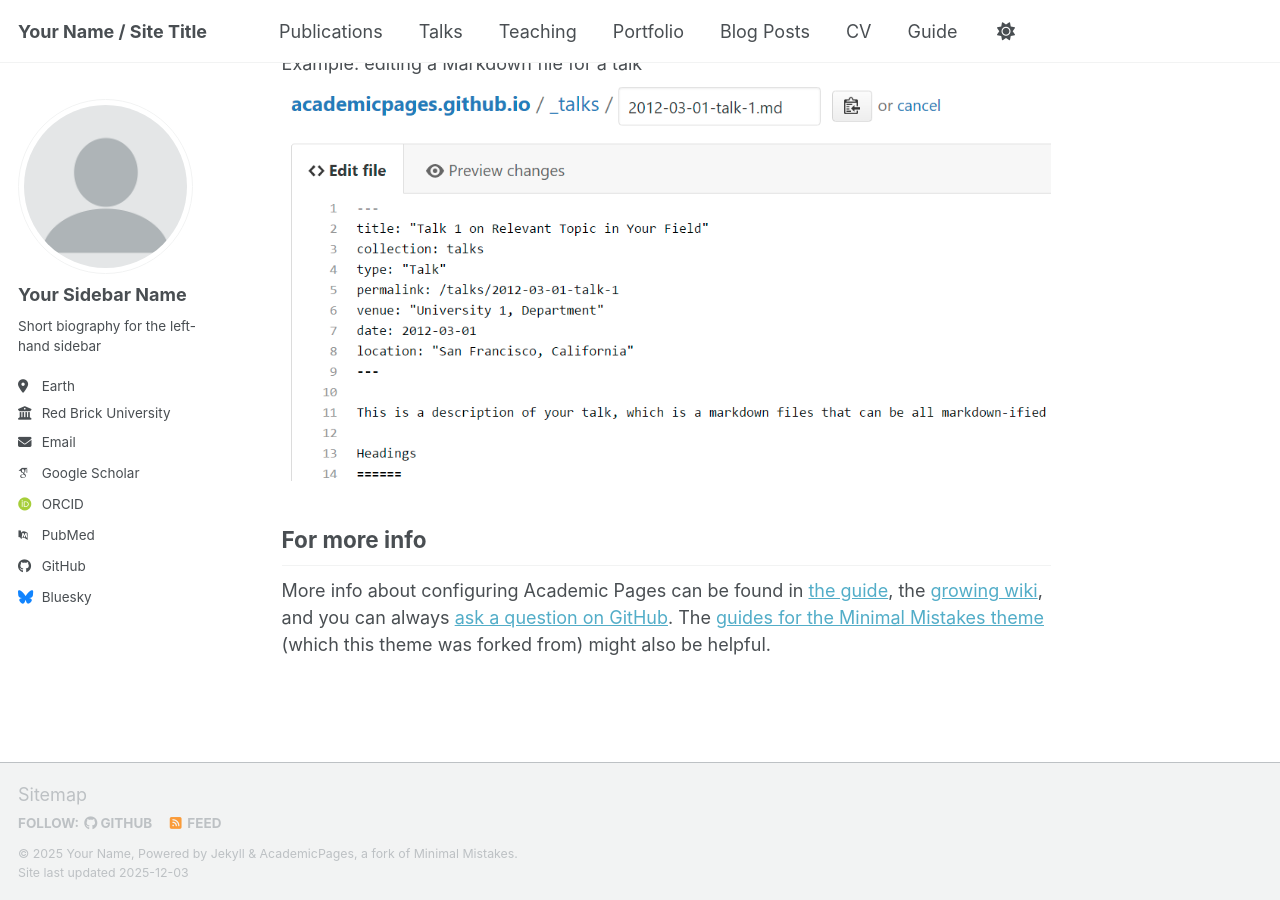
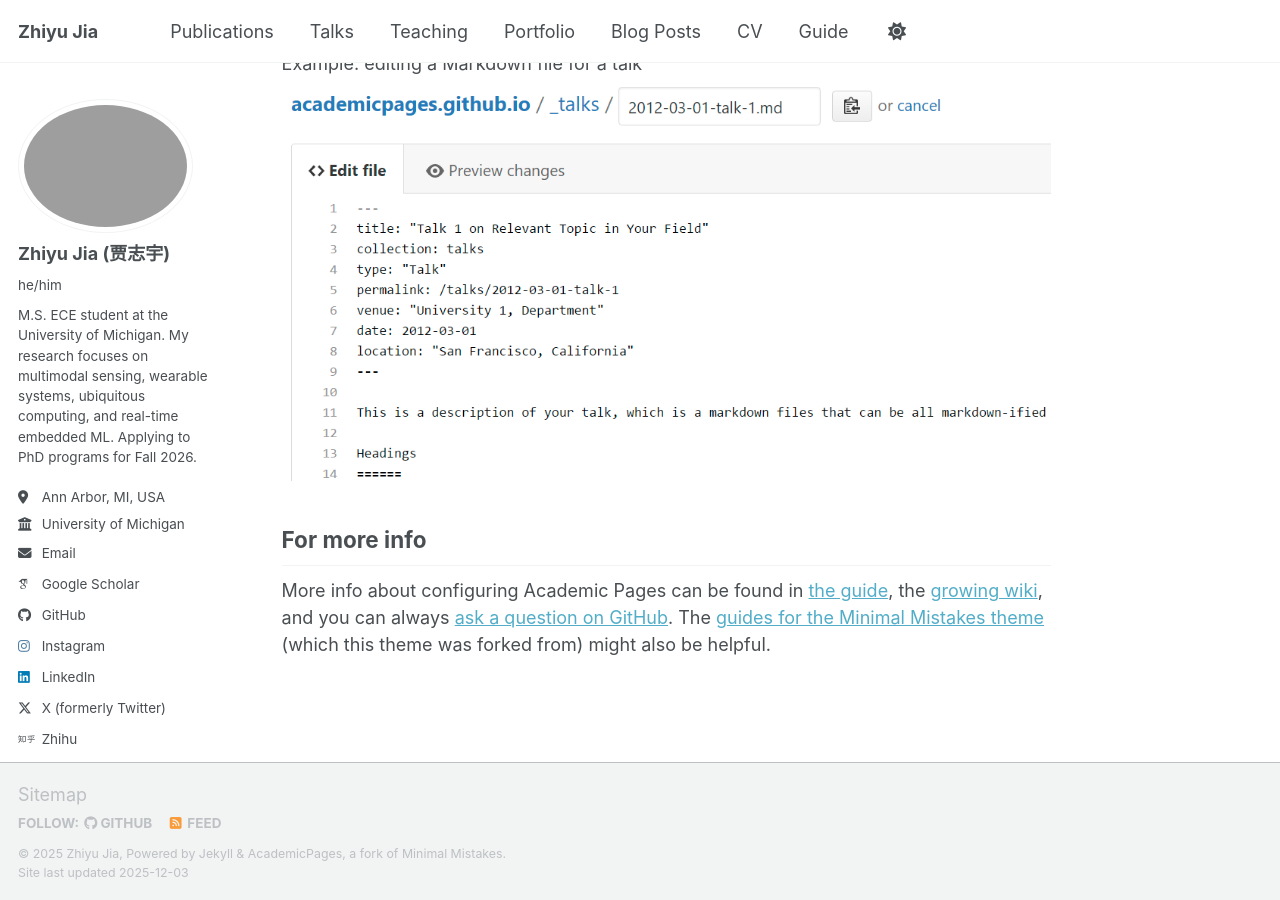
Before and after one commit to jzymichigan/jzymichigan.github.io, a Jekyll site: the page built from _pages/about.md, in a window 1280 px wide and 900 px high, scrolled down 2718 px. Built offline with Jekyll 4.4.1, drawn with Linux system fonts in a browser that asks for light colours; some web fonts are replaced; a script bundle is joined from its source files by our own code; library files that are not in the unit come from our copies; some of the changed lines change nothing that is shown.

Commit message:
Update _config.yml

```diff
--- a/_config.yml
+++ b/_config.yml
@@ -1,170 +1,105 @@
-# Welcome to Jekyll!
-#
-# This config file is meant for settings that affect your entire site, values
-# which you are expected to set up once and rarely need to edit after that.
-# For technical reasons, this file is *NOT* reloaded automatically when you use
-# `jekyll serve -l -H localhost`. If you change this file, please restart the
-# server process.
-
+# =========================================
 # Basic Site Settings
+# =========================================
 locale                   : "en-US"
-site_theme               : "default" # Currently available options are "default", "air"
-title                    : "Your Name / Site Title"
+site_theme               : "default"
+title                    : "Zhiyu Jia"
 title_separator          : "-"
-name                     : &name "Your Name"
-description              : &description "Your Name's academic portfolio"   # Update this with a general description of your site, this is the default if not overridden by a page
-url                      : https://academicpages.github.io # The base hostname & protocol for your site e.g. "https://[your GitHub username].github.io",
-                                                           # or if you already have some other page hosted on Github then use "https://[your GitHub username].github.io/[Your Repo Name]"
-baseurl                  : "" # the subpath of your site, e.g. "/blog"
-repository               : "academicpages/academicpages.github.io"
-
-# Site Author - The following control what appear as part of the author content on the side bar.
-#               If a field is blank the icon and link will not appear, otherwise it will be shown.
-#               Additional customization can be done by editing /_includes/author-profile.html
-author:
-  # Biographic information
-  avatar           : "profile.png"
-  name             : "Your Sidebar Name"
-  pronouns         : # example: "she/her"
-  bio              : "Short biography for the left-hand sidebar"
-  location         : "Earth"
-  employer         : "Red Brick University"
-  uri              : # URL
-  email            : "none@example.org"
-
-  # Academic websites
-  academia         : # URL
-  arxiv            : # URL - Update with the correct link to your profile
-  googlescholar    : "https://scholar.google.com/citations?user=PS_CX0AAAAAJ"
-  inspire-hep      : # URL
-  impactstory      : # URL
-  orcid            : "https://orcid.org/yourorcidurl"
-  semantic         : # URL
-  ssrn             : # URL
-  pubmed           : "https://www.ncbi.nlm.nih.gov/pubmed/?term=john+snow"
-  researchgate     : # URL
-  scopus           : # URL
-  zotero           : # URL
+name                     : &name "Zhiyu Jia"
+description              : &description "Wearable Sensing • Ubiquitous Computing • Embedded Systems"
+url                      : "https://jzymichigan.github.io"   # <--- 改成你的 GitHub Pages 地址
+baseurl                  : ""
+repository               : "yourusername/yourusername.github.io"
 
 
-  # Repositories and software development
-  bitbucket        : # Username - Update with your username on the site
-  codepen          : # Username
-  dribbble         : # Username
-  github           : "academicpages"
-  kaggle           : # Username
-  stackoverflow    : # User number or user number and name (i.e., use "1" or "1/jeff-atwood")
+# =========================================
+# Author Sidebar Profile
+# =========================================
+author:
+  avatar           : "profile.jpg"
+  name             : "Zhiyu Jia (贾志宇)"
+  pronouns         : "he/him"
+  bio              : >
+    M.S. ECE student at the University of Michigan.
+    My research focuses on multimodal sensing, wearable systems,
+    ubiquitous computing, and real-time embedded ML.
+    Applying to PhD programs for Fall 2026.
 
-  # Social media
-  artstation       : # Username
-  bluesky          : "bsky.app" # Replace this with you Bluesky username
-  facebook         : # Username
-  flickr           : # Username
-  foursquare       : # Username
-  goodreads        : # Username
-  google_plus      : # Username
-  keybase          : # Username
-  instagram        : # Username
-  lastfm           : # Username
-  linkedin         : # Username
-  mastodon         : # URL
-  medium           : # URL
-  pinterest        : # Username
-  soundcloud       : # Username
-  steam            : # Username
-  telegram         : # URL
-  tumblr           : # Username
-  twitter          : # Username for X / Twitter
-  vine             : # Username
-  weibo            : # Username
-  wikipedia        : # Username
-  xing             : # Username
-  youtube          : # Username
-  zhihu            : # Username
+  location         : "Ann Arbor, MI, USA"
+  employer         : "University of Michigan"
+  email            : "your_email@umich.edu"
 
-# Publication Category - The following the list of publication categories and their headings
+  # Academic Websites
+  googlescholar    : ""     # fill if you have
+  arxiv            :
+  orcid            :
+  researchgate     :
+  semantic         :
+  academia         :
+
+  # Repositories
+  github           : "yourusername"
+
+  # Social Media
+  linkedin         : "your-linkedin"
+  twitter          : ""
+  zhihu            : ""
+  instagram        : ""
+
+
+# =========================================
+# Publication Categories Display
+# =========================================
 publication_category:
+  manuscripts:
+    title: "Journal Articles"
+  conferences:
+    title: "Conference Papers"
   books:
-    title: 'Books'
-  manuscripts:
-    title: 'Journal Articles'
-  conferences:
-    title: 'Conference Papers'
+    title: "Books"
 
+
+# =========================================
 # Site Settings
-teaser                   :  # filename of teaser fallback teaser image placed in /images/ for social media previews
-breadcrumbs              : false # true, false (default)
+# =========================================
+teaser                   :
+breadcrumbs              : false
 words_per_minute         : 160
 future                   : true
-read_more                : "disabled" # if enabled, adds "Read more" links to excerpts
-talkmap_link             : false      #change to true to add link to talkmap on talks page
+read_more                : "disabled"
+talkmap_link             : false
+
 comments:
-  provider               : # false (default), "disqus", "discourse", "facebook", "google-plus", "staticman", "custom"
-  disqus:
-    shortname            :
-  discourse:
-    server               : # https://meta.discourse.org/t/embedding-discourse-comments-via-javascript/31963 , e.g.: meta.discourse.org
-  facebook:
-    appid                :
-    num_posts            : # 5 (default)
-    colorscheme          : # "light" (default), "dark"
-staticman:
-  allowedFields          : ['name', 'email', 'url', 'message']
-  branch                 : "gh-pages" # "master", "gh-pages"
-  commitMessage          : "New comment."
-  filename               : comment-{@timestamp}
-  format                 : "yml"
-  moderation             : true
-  path                   : "_data/comments/{options.slug}"
-  requiredFields         : ['name', 'email', 'message']
-  transforms:
-    email                : "md5"
-  generatedFields:
-    date:
-      type               : "date"
-      options:
-        format           : "iso8601" # "iso8601" (default), "timestamp-seconds", "timestamp-milliseconds"
+  provider               :
+
 atom_feed:
-  hide                   : false     # change to true to hide the RSS feed in the footer
-  path                   : # blank (default) uses feed.xml
+  hide                   : false
+  path                   :
 
 
-# SEO Related
+# =========================================
+# SEO Settings
+# =========================================
 google_site_verification :
 bing_site_verification   :
-alexa_site_verification  :
 yandex_site_verification :
 
 
-# Social Sharing
-twitter:
-  username               : &twitter
-facebook:
-  username               :
-  app_id                 :
-  publisher              :
-og_image                 :  # Social media default site image
-og_description           :  # Social media default site image description
-# For specifying social profiles
-# - https://developers.google.com/structured-data/customize/social-profiles
-social:
-  type                   : # Person or Organization (defaults to Person)
-  name                   : # If the user or organization name differs from the site's name
-  links: # An array of links to social media profiles
+# =========================================
+# Analytics
+# =========================================
+analytics:
+  provider               : "false"
 
 
-# Analytics
-analytics:
-  provider               :  "false" # false (default), "google", "google-universal", "google-analytics-4", "custom"
-  google:
-    tracking_id          :
-
-
-# Reading Files
+# =========================================
+# Includes & Excludes
+# =========================================
 include:
   - .htaccess
   - _pages
   - files
+
 exclude:
   - "*.sublime-project"
   - "*.sublime-workspace"
@@ -192,52 +127,52 @@
   - README
   - tmp
   - vendor
+
 keep_files:
   - .git
   - .svn
+
 encoding: "utf-8"
 markdown_ext: "markdown,mkdown,mkdn,mkd,md"
 
 
-# Conversion
+# =========================================
+# Markdown Conversion
+# =========================================
 markdown: kramdown
 highlighter: rouge
 lsi: false
 excerpt_separator: "\n\n"
-incremental: false
 
-
-# Markdown Processing
 kramdown:
   input: GFM
   hard_wrap: false
   auto_ids: true
-  footnote_nr: 1
-  entity_output: as_char
-  toc_levels: 1..6
   smart_quotes: lsquo,rsquo,ldquo,rdquo
-  enable_coderay: false
 
 
-# These settings control the types of collections used by the template
+# =========================================
+# Collections
+# =========================================
 collections:
   teaching:
     output: true
-    permalink: /:collection/:path/
+    permalink: /teaching/:path/
   publications:
     output: true
-    permalink: /:collection/:path/
+    permalink: /publications/:path/
   portfolio:
     output: true
-    permalink: /:collection/:path/
+    permalink: /portfolio/:path/
   talks:
     output: true
-    permalink: /:collection/:path/
+    permalink: /talks/:path/
 
 
-# These settings control how pages and collections are included in the site
+# =========================================
+# Defaults for Each Content Type
+# =========================================
 defaults:
-  # _posts
   - scope:
       path: ""
       type: posts
@@ -245,67 +180,66 @@
       layout: single
       author_profile: true
       read_time: true
-      comments: true
+      comments: false
       share: true
       related: true
-  # _pages
+
   - scope:
       path: ""
       type: pages
     values:
       layout: single
       author_profile: true
-  # _teaching
+
   - scope:
       path: ""
       type: teaching
     values:
       layout: single
       author_profile: true
-      share: true
-      comments: true
-  # _publications
+      share: false
+
   - scope:
       path: ""
       type: publications
     values:
       layout: single
       author_profile: true
-      share: true
-      comments: true
-  # _portfolio
+      share: false
+
   - scope:
       path: ""
       type: portfolio
     values:
       layout: single
       author_profile: true
-      share: true
-      comment: true
-  # _talks
+
   - scope:
       path: ""
       type: talks
     values:
       layout: talk
       author_profile: true
-      share: true
 
 
-# Sass/SCSS
+# =========================================
+# Sass
+# =========================================
 sass:
   sass_dir: _sass
-  style: compressed # https://sass-lang.com/documentation/file.SASS_REFERENCE.html#output_style
+  style: compressed
 
 
-# Outputting
+# =========================================
+# Permalink Format
+# =========================================
 permalink: /:categories/:title/
-# paginate: 5 # amount of posts to show
-# paginate_path: /page:num/
-timezone: Etc/UTC # https://en.wikipedia.org/wiki/List_of_tz_database_time_zones
+timezone: Etc/UTC
 
 
+# =========================================
 # Plugins
+# =========================================
 plugins:
   - jekyll-feed
   - jekyll-gist
@@ -314,7 +248,7 @@
   - jekyll-redirect-from
   - jemoji
 
-# Mimic GitHub Pages with --safe
+
 whitelist:
   - jekyll-feed
   - jekyll-gist
@@ -324,37 +258,21 @@
   - jemoji
 
 
-# Archives
-#  Type
-#  - GitHub Pages compatible archive pages built with Liquid ~> type: liquid (default)
-#  - Jekyll Archives plugin archive pages ~> type: jekyll-archives
-#  Path (examples)
-#  - Archive page should exist at path when using Liquid method or you can
-#    expect broken links (especially with breadcrumbs enabled)
-#  - <base_path>/tags/my-awesome-tag/index.html ~> path: /tags/
-#  - <base_path/categories/my-awesome-category/index.html ~> path: /categories/
-#  - <base_path/my-awesome-category/index.html ~> path: /
+# =========================================
+# Tag & Category Archive
+# =========================================
 category_archive:
   type: liquid
   path: /categories/
+
 tag_archive:
   type: liquid
   path: /tags/
-# https://github.com/jekyll/jekyll-archives
-# jekyll-archives:
-#   enabled:
-#     - categories
-#     - tags
-#   layouts:
-#     category: archive-taxonomy
-#     tag: archive-taxonomy
-#   permalinks:
-#     category: /categories/:name/
-#     tag: /tags/:name/
 
 
+# =========================================
 # HTML Compression
-# - https://jch.penibelst.de/
+# =========================================
 compress_html:
   clippings: all
   ignore:
```
